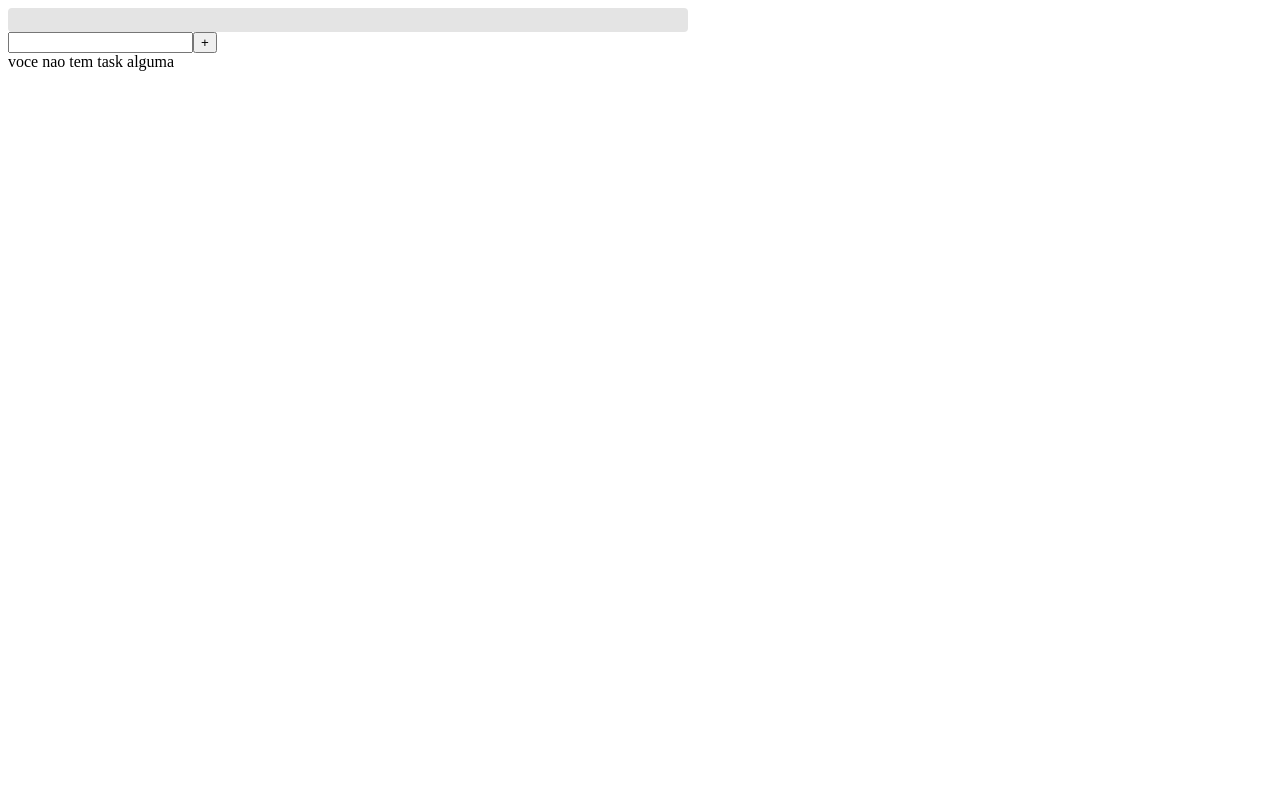
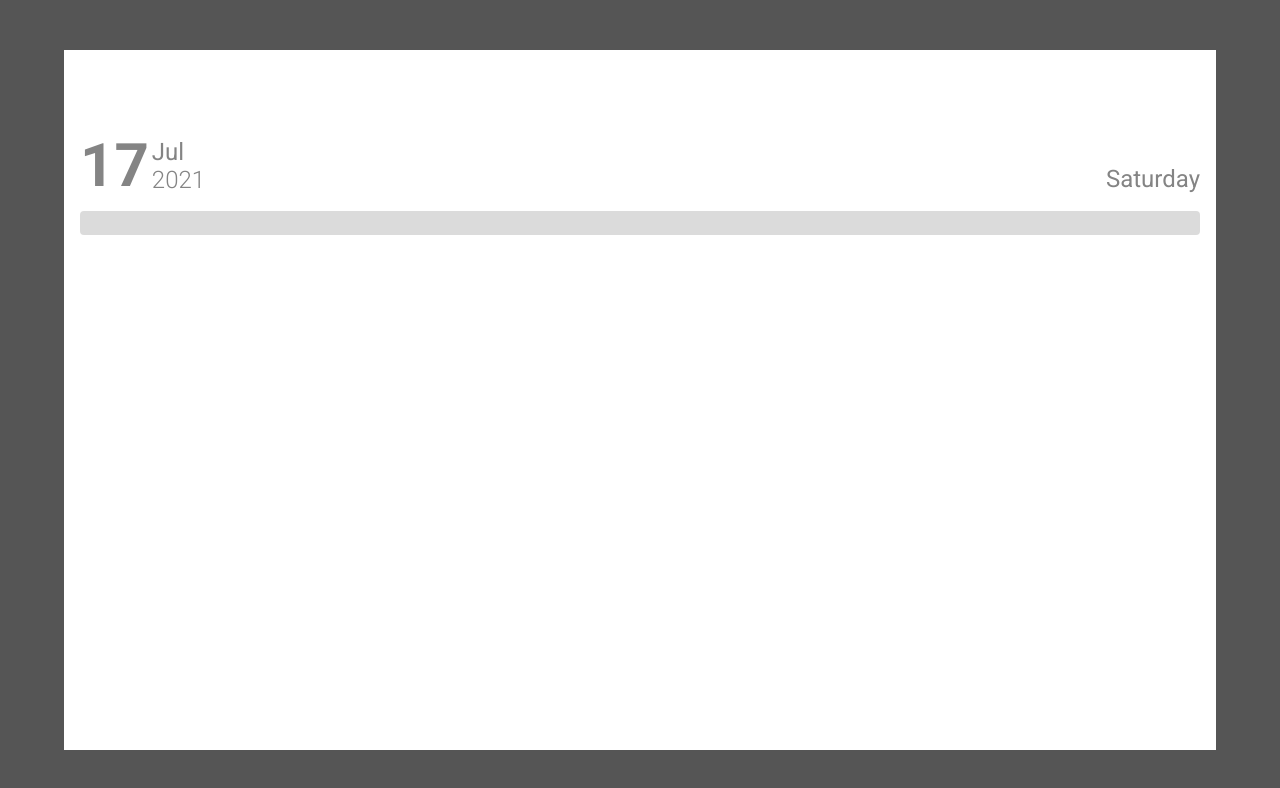
Before and after one commit to sizebay/frontend-challenge, a React (Vite) app: page / in a window 1280 px wide. Shown: the top 788 px of the page. Built offline with nearby package versions, Linux system fonts and the light colour scheme.

Commit message:
feat: header of main content with dates

```diff
--- a/index.html
+++ b/index.html
@@ -4,6 +4,12 @@
     <meta charset="UTF-8" />
     <link rel="icon" type="image/svg+xml" href="/src/favicon.svg" />
     <meta name="viewport" content="width=device-width, initial-scale=1.0" />
+    <link rel="preconnect" href="https://fonts.googleapis.com" />
+    <link rel="preconnect" href="https://fonts.gstatic.com" crossorigin />
+    <link
+      href="https://fonts.googleapis.com/css2?family=Roboto:wght@100;300;400;700&display=swap"
+      rel="stylesheet"
+    />
     <title>Sizebay Frontend Challenge</title>
   </head>
   <body>
--- a/src/App.tsx
+++ b/src/App.tsx
@@ -1,28 +1,11 @@
-import { useEffect, useState } from "react";
-import AddTaskInput from "./components/AddTaskInput";
-import ProgressBar from "./components/ProgressBar";
-import { useTasks } from "./providers/Tasks";
+import MainContent from "./components/MainContent";
+import MainWrapper from "./components/MainWrapper";
 
 function App() {
-  const { tasks, completeTask, percentageCompletedTasks } = useTasks();
-  console.log(percentageCompletedTasks);
   return (
-    <>
-      <ProgressBar progress={percentageCompletedTasks} />
-      <AddTaskInput />
-      {tasks.length ? (
-        <ul>
-          {tasks.map((task) => (
-            <li key={task.id}>
-              <h3>{task.description}</h3>
-              <button onClick={() => completeTask(task)}>completa kk</button>
-            </li>
-          ))}
-        </ul>
-      ) : (
-        "voce nao tem task alguma"
-      )}
-    </>
+    <MainWrapper>
+      <MainContent />
+    </MainWrapper>
   );
 }
 
--- /dev/null
+++ b/src/components/DateHeader/index.tsx
@@ -0,0 +1,30 @@
+import { Wrapper } from "./styles";
+
+const DateHeader = () => {
+  const [weekday, month, day, year] = new Date(Date.now())
+    .toLocaleDateString("en-US", {
+      weekday: "long",
+      year: "numeric",
+      month: "short",
+      day: "numeric",
+    })
+    .replaceAll(",", "")
+    .split(" ");
+
+  return (
+    <Wrapper>
+      <div className="date-container">
+        <h2>{day}</h2>
+        <div>
+          <span className="month">{month}</span>
+          <span className="year">{year}</span>
+        </div>
+      </div>
+      <div>
+        <h3>{weekday}</h3>
+      </div>
+    </Wrapper>
+  );
+};
+
+export default DateHeader;
--- /dev/null
+++ b/src/components/DateHeader/styles.ts
@@ -0,0 +1,35 @@
+import styled from "styled-components";
+
+export const Wrapper = styled.div`
+  display: flex;
+  align-items: center;
+  justify-content: space-between;
+  .date-container {
+    display: flex;
+    align-items: center;
+    gap: 3px;
+    > h2 {
+      font-size: var(--title-2);
+      color: var(--primary-gray);
+    }
+    > div {
+      display: flex;
+      flex-flow: column;
+      .month {
+        font-weight: 500;
+      }
+      span {
+        color: var(--primary-gray);
+        font-size: var(--title-5);
+      }
+    }
+  }
+  > div {
+    > h3 {
+      font-size: var(--title-5);
+      color: var(--primary-gray);
+      font-weight: 500;
+      margin-bottom: -27px;
+    }
+  }
+`;
--- /dev/null
+++ b/src/components/MainContent/index.tsx
@@ -0,0 +1,17 @@
+import { useTasks } from "../../providers/Tasks";
+import DateHeader from "../DateHeader";
+import ProgressBar from "../ProgressBar";
+import { Wrapper } from "./styles";
+
+const MainContent = () => {
+  const { addTask, percentageCompletedTasks } = useTasks();
+
+  return (
+    <Wrapper>
+      <DateHeader />
+      <ProgressBar progress={percentageCompletedTasks} />
+    </Wrapper>
+  );
+};
+
+export default MainContent;
--- /dev/null
+++ b/src/components/MainContent/styles.ts
@@ -0,0 +1,11 @@
+import styled from "styled-components";
+
+export const Wrapper = styled.div`
+  background-color: #ffffff;
+  width: 90%;
+  height: 700px;
+  padding: 5rem 1rem;
+  display: flex;
+  flex-flow: column;
+  gap: 10px;
+`;
--- /dev/null
+++ b/src/components/MainWrapper/index.tsx
@@ -0,0 +1,12 @@
+import { ReactNode } from "react";
+import { Wrapper } from "./styles";
+
+interface MainWrapperProps {
+  children: ReactNode;
+}
+
+const MainWrapper = ({ children }: MainWrapperProps) => (
+  <Wrapper>{children}</Wrapper>
+);
+
+export default MainWrapper;
--- /dev/null
+++ b/src/components/MainWrapper/styles.ts
@@ -0,0 +1,10 @@
+import styled from "styled-components";
+
+export const Wrapper = styled.div`
+  background-color: #555555;
+  width: 100vw;
+  height: 100vh;
+  display: flex;
+  align-items: center;
+  justify-content: center;
+`;
--- a/src/components/ProgressBar/styles.ts
+++ b/src/components/ProgressBar/styles.ts
@@ -3,14 +3,14 @@ import { ProgressBarProps } from ".";
 
 export const Wrapper = styled.div<ProgressBarProps>`
   height: 1.5rem;
-  width: 680px;
-  background-color: #e4e4e4;
+  width: 100%;
+  background-color: var(--secundary-gray);
   border-radius: 0.25rem;
   > div {
     height: 100%;
     width: ${({ progress }) => progress + "%"};
     max-width: 100%;
-    background-color: #5de290;
+    background-color: var(--primary-color);
     border-radius: 0.25rem;
     transition: width 0.4s ease;
   }
--- a/src/main.tsx
+++ b/src/main.tsx
@@ -2,11 +2,13 @@ import React from "react";
 import ReactDOM from "react-dom/client";
 import App from "./App";
 import Providers from "./providers";
+import { GlobalStyle } from "./styles/global";
 
 ReactDOM.createRoot(document.getElementById("root")!).render(
   <React.StrictMode>
     <Providers>
       <App />
+      <GlobalStyle />
     </Providers>
   </React.StrictMode>
 );
--- /dev/null
+++ b/src/styles/global.ts
@@ -0,0 +1,35 @@
+import { createGlobalStyle } from "styled-components";
+
+export const GlobalStyle = createGlobalStyle`
+  * {
+    margin: 0;
+    padding: 0;
+    box-sizing: border-box;
+    outline: 0;
+  }
+
+  body {
+    font-family: 'Roboto', sans-serif;
+    font-size: 1rem;
+    font-weight: 300;
+  }
+
+  li {
+    list-style: none;
+  }
+
+  :root {
+    --title-1: 6rem;
+    --title-2: 3.75rem;
+    --title-3: 3rem;
+    --title-4: 2.125rem;
+    --title-5: 1.5rem;
+    --title-6: 1.25rem;
+    --primary-color: #5DE290;
+    --secundary-color: #4DA6B3;
+    --main-red: #E34F4F;
+    --primary-gray: #848484;
+    --secundary-gray: #DBDBDB;
+  }
+
+`;
```
